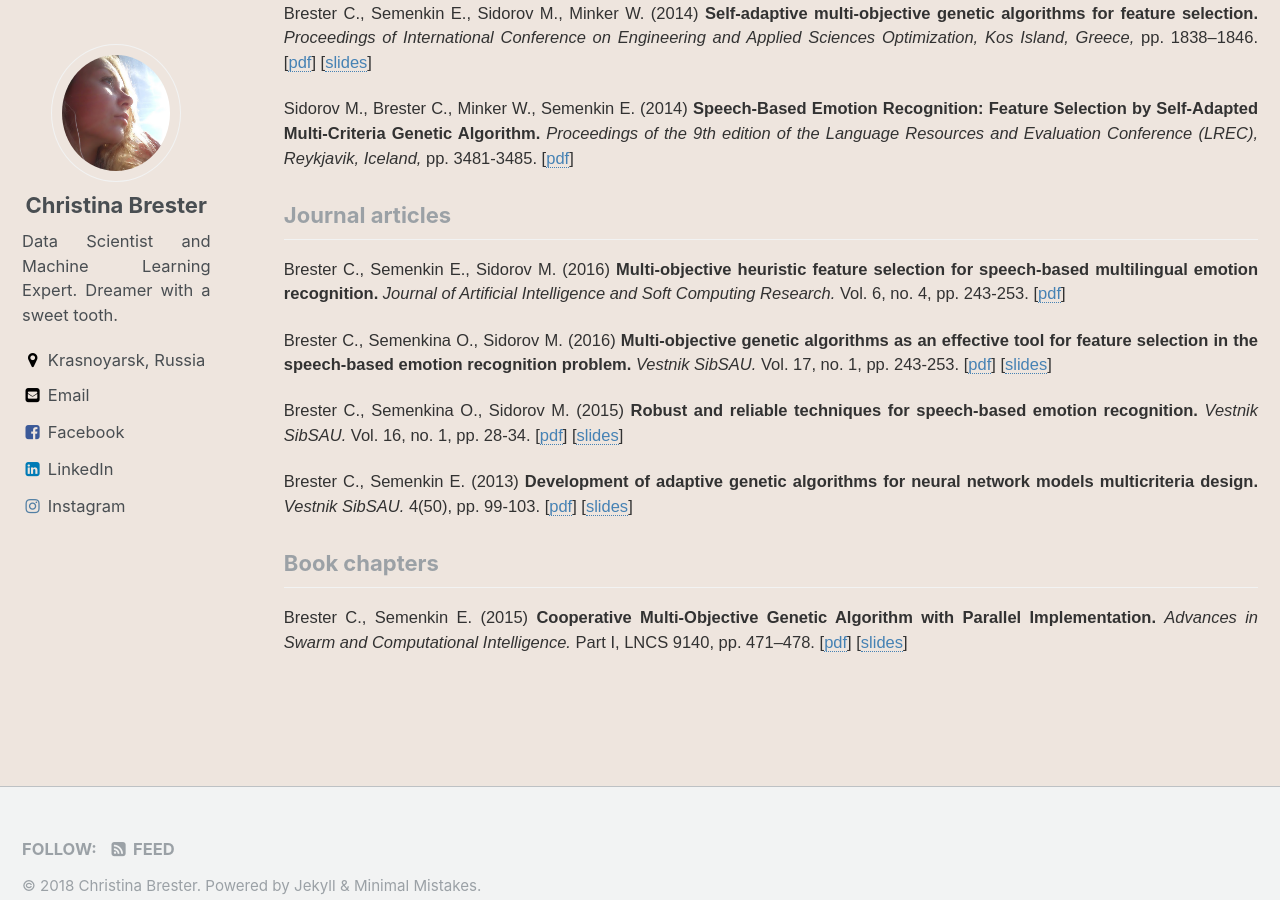
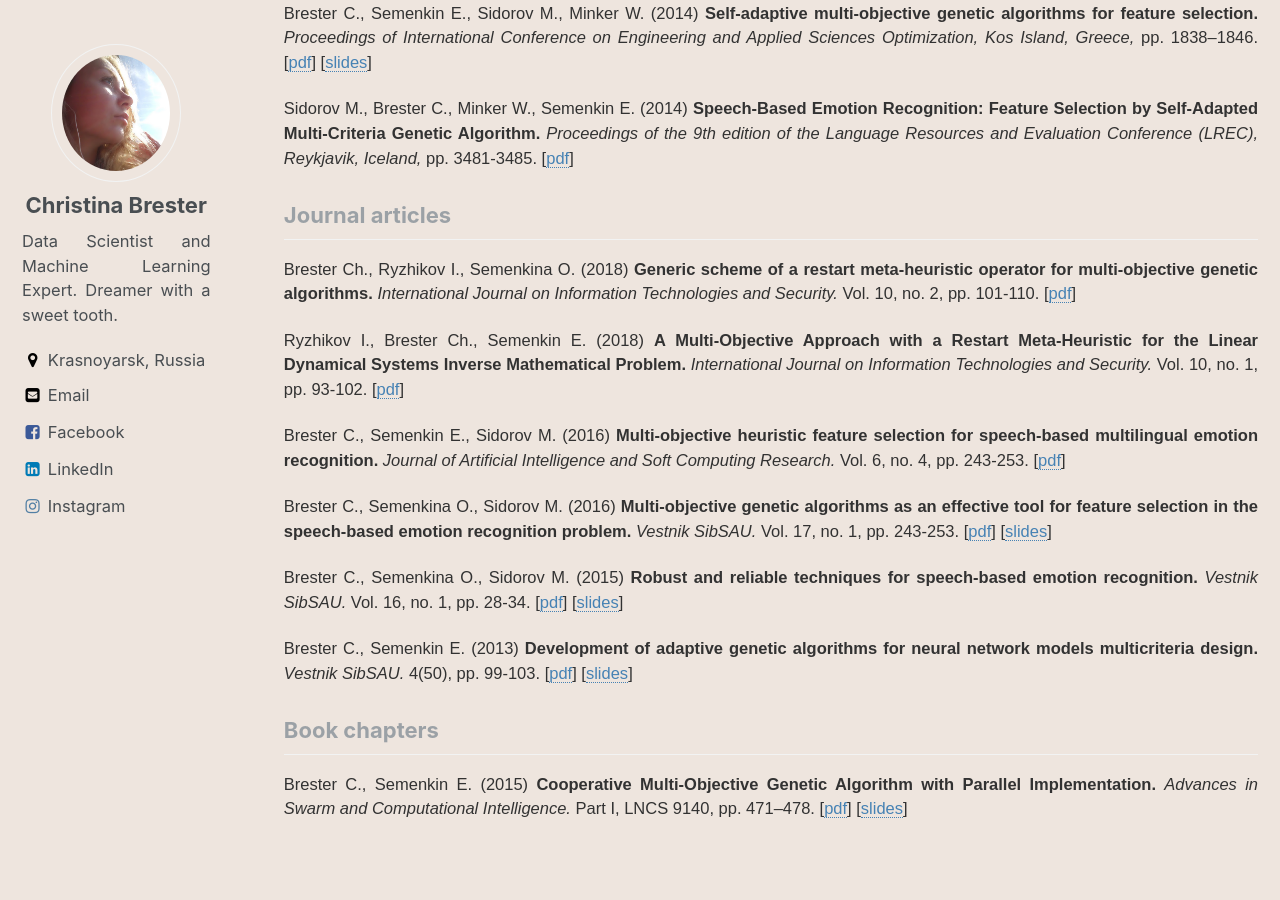
Before and after one commit to christinabrester/brester, a Jekyll site: the page built from _pages/publications.html, in a window 1280 px wide and 900 px high, scrolled down 2001 px. Built offline with Jekyll 4.4.1, drawn with Linux system fonts in a browser that asks for light colours.

Commit message:
journal papers 2018

```diff
--- a/_pages/publications.html
+++ b/_pages/publications.html
@@ -52,6 +52,11 @@ header:
 <h3 class="archive__subtitle"> Journal articles </h3>
 <body>
 <div>
+
+  <p class="publication"> Brester Ch., Ryzhikov I., Semenkina O. (2018) <b> Generic scheme of a restart meta-heuristic operator for multi-objective genetic algorithms. </b> <i> International Journal on Information Technologies and Security. </i> Vol. 10, no. 2, pp. 101-110. [<a href="/documents/brester_IJITS_2018_no2.pdf">pdf</a>] </p>
+
+  <p class="publication"> Ryzhikov I., Brester Ch., Semenkin E. (2018) <b> A Multi-Objective Approach with a Restart Meta-Heuristic for the Linear Dynamical Systems Inverse Mathematical Problem. </b> <i> International Journal on Information Technologies and Security. </i> Vol. 10, no. 1, pp. 93-102. [<a href="/documents/brester_IJITS_2018_no1.pdf">pdf</a>] </p>
+
 	<p class="publication"> Brester C., Semenkin E., Sidorov M. (2016) <b> Multi-objective heuristic feature selection for speech-based multilingual emotion recognition. </b> <i> Journal of Artificial Intelligence and Soft Computing Research. </i> Vol. 6, no. 4, pp. 243-253. [<a href="/documents/brester_poland_2016.pdf">pdf</a>] </p>
 
 	<p class="publication"> Brester C., Semenkina O., Sidorov M. (2016) <b> Multi-objective genetic algorithms as an effective tool for feature selection in the speech-based emotion recognition problem. </b> <i> Vestnik SibSAU. </i> Vol. 17, no. 1, pp. 243-253. [<a href="/documents/brester_iwmma_2015.pdf">pdf</a>] [<a href="/documents/brester_iwmma_2015_slides.pdf">slides</a>] </p>
```
Also changed, not shown: Gemfile.lock, 15 other files.
